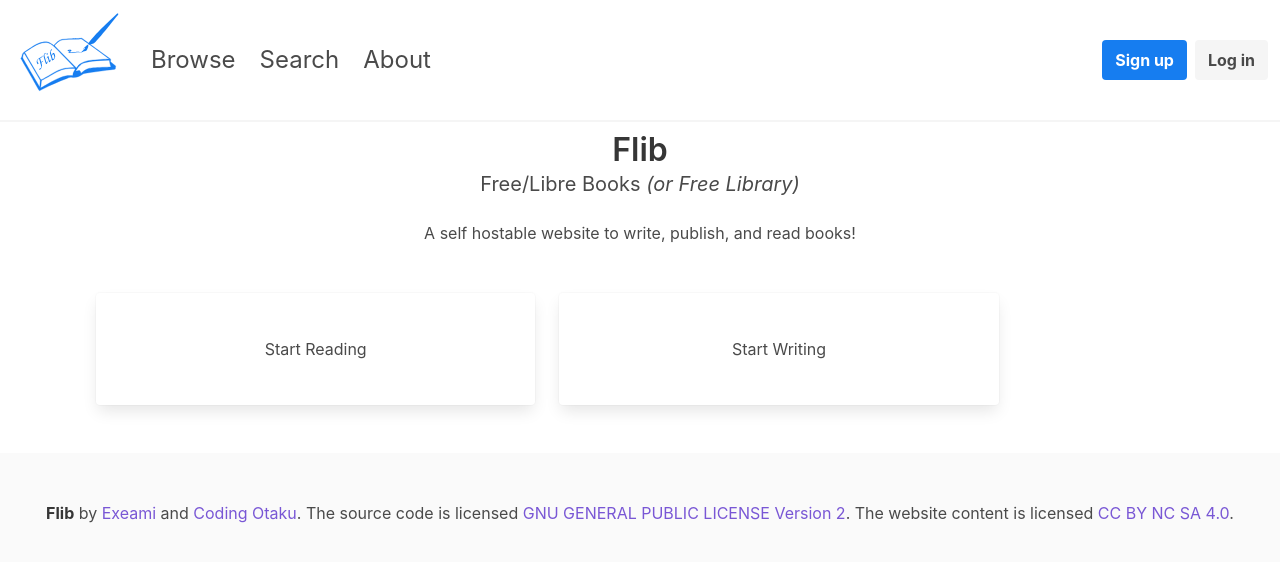
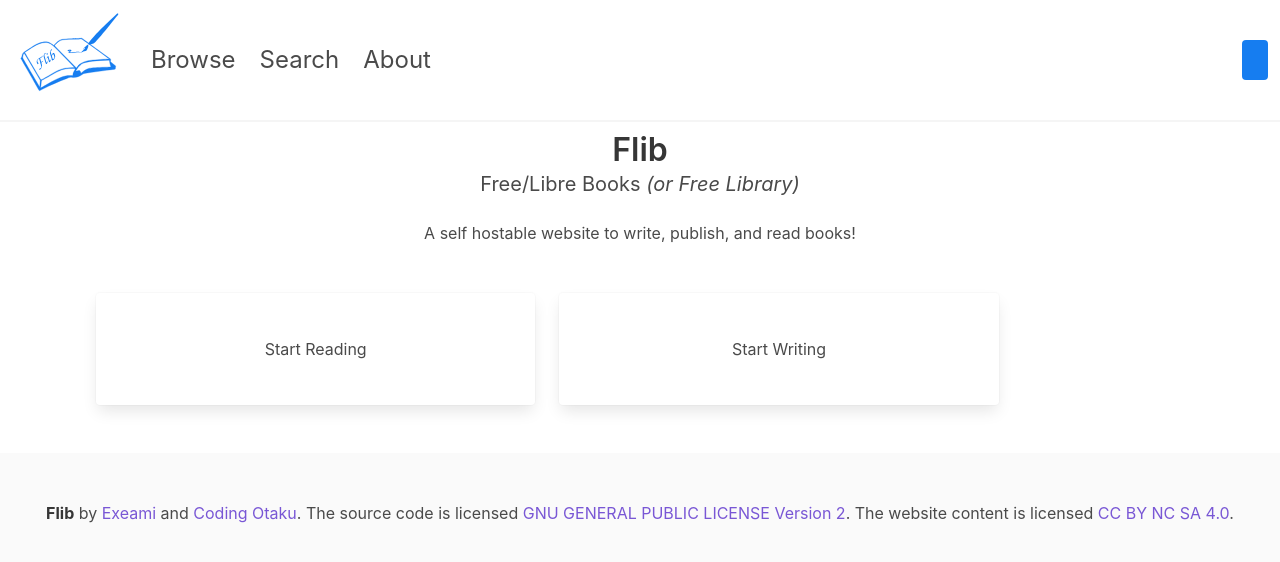
Before and after one commit to AmithaLingala/flib-ui, a Vue app: page / in a window 1280 px wide. Shown: the top 562 px of the page. Built offline with nearby package versions, Linux system fonts and the light colour scheme.

Commit message:
Updated Header Updating header based on the user info after login

```diff
--- a/src/App.vue
+++ b/src/App.vue
@@ -20,11 +20,16 @@
       <template slot="end">
         <b-navbar-item tag="div">
           <div class="buttons">
-            <b-navbar-item href="/signup" class="button is-info">
-              <strong>Sign up</strong>
-            </b-navbar-item>
-            <b-navbar-item href="/login" class="button is-light">
-              <strong>Log in</strong>
+            <div v-if="userDetails.uname === null">
+              <b-navbar-item href="/signup" class="button is-info">
+                <strong>Sign up</strong>
+              </b-navbar-item>
+              <b-navbar-item href="/login" class="button is-light">
+                <strong>Log in</strong>
+              </b-navbar-item>
+            </div>
+            <b-navbar-item v-else href="/profile" class="button is-info">
+              <strong>{{userDetails.uname}}</strong>
             </b-navbar-item>
           </div>
         </b-navbar-item>
@@ -42,9 +47,22 @@
             href="https://github.com/codingotaku/flib-ui/blob/master/LICENSE"
           >GNU GENERAL PUBLIC LICENSE Version 2</a>. The website content
           is licensed
-          <a href="http://creativecommons.org/licenses/by-nc-sa/4.0/">CC BY NC SA 4.0</a>.
+          <a
+            href="http://creativecommons.org/licenses/by-nc-sa/4.0/"
+          >CC BY NC SA 4.0</a>.
         </p>
       </div>
     </footer>
   </div>
 </template>
+<script lang="ts">
+import { Component, Prop, Vue } from "vue-property-decorator";
+
+@Component
+export default class Home extends Vue {
+  @Prop() private msg!: string;
+  private userDetails: any = JSON.parse(
+    localStorage.getItem("userInfo") || "{}"
+  );
+}
+</script>
--- a/src/apis/user.ts
+++ b/src/apis/user.ts
@@ -17,8 +17,16 @@ export async function register(data: any) {
 export async function login(data: any) {
     try {
         const result = await axios.post(URL + 'login', data);
-        console.log(result);
+        const mydata = "userInfo";
+        //console.log(result);
+        window.localStorage;
+        localStorage.setItem(mydata, JSON.stringify(result.data.userDetails));
+        const userDetails = localStorage.getItem(mydata);
+        //console.log("uwuuuuuuu"+uname);
+
+
         return result.data;
+
     } catch(error) {
         return {
             error: error.message,
```
